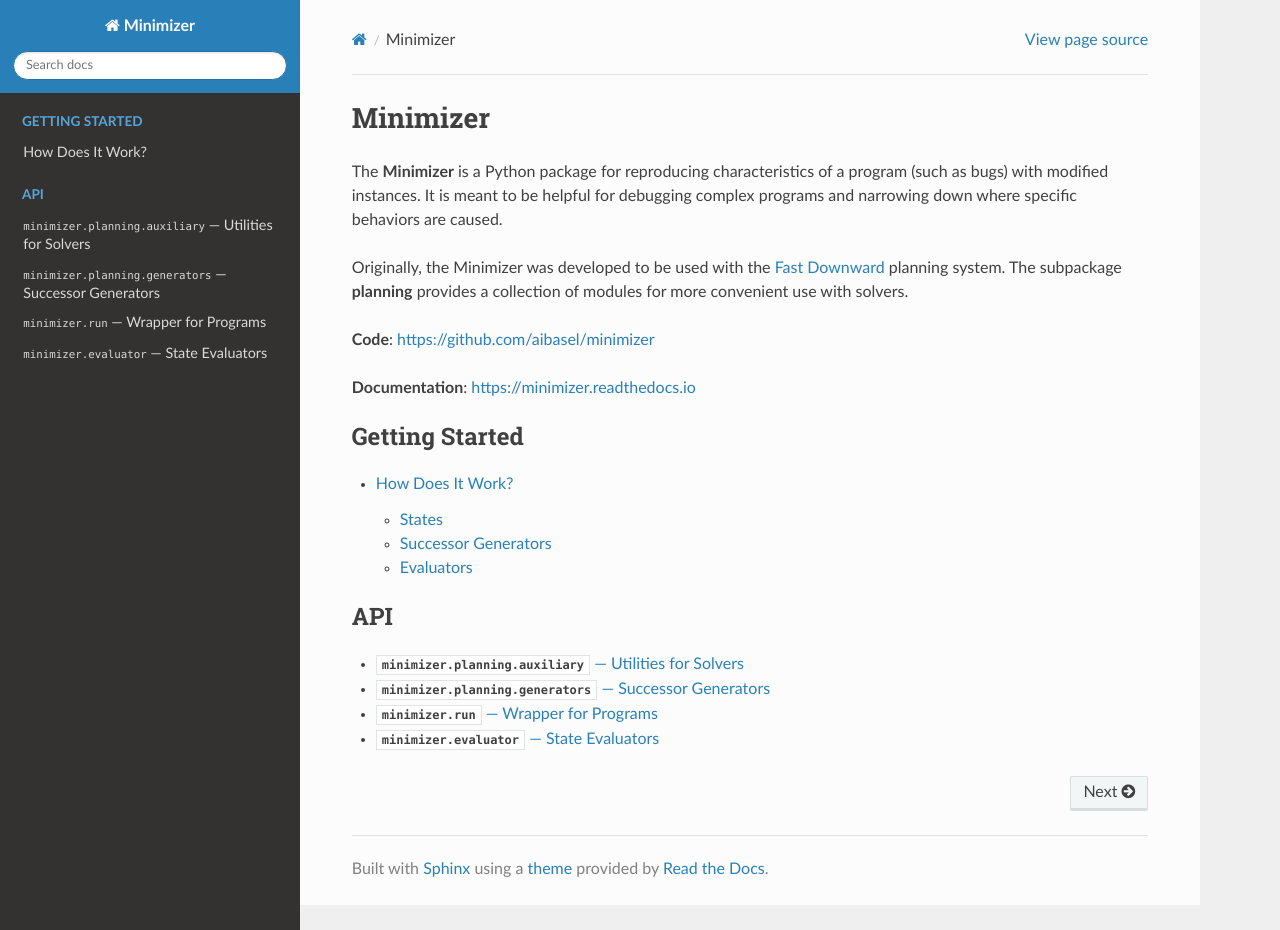
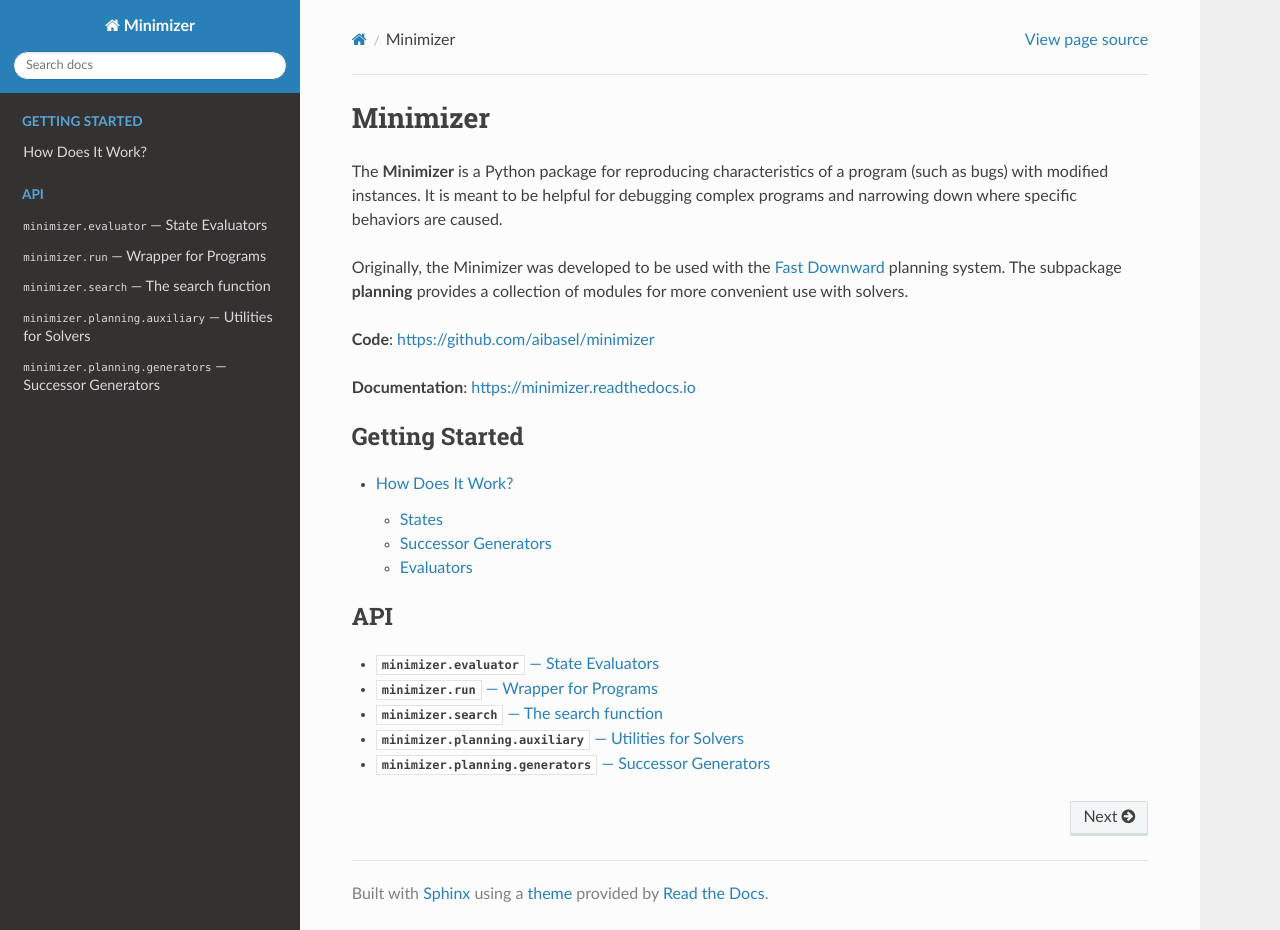
Before and after one commit to aibasel/machetli, a Sphinx documentation site: the page built from docs/index.rst, in a window 1280 px wide and 930 px high. Built offline with Sphinx 7.4.7 and the Read the Docs theme 2.0.0, drawn with Linux system fonts in a browser that asks for light colours.

Commit message:
[documentation] Improve wording and diagram, add search module to toctree.

```diff
--- a/docs/concepts.rst
+++ b/docs/concepts.rst
@@ -49,9 +49,10 @@ As mentioned above, a state is a Python dictionary. You can store in it anything
 Successor Generators
 --------------------
 A successor generator is a class defining how successors of a :ref:`state<state_concept>` are created.
-It should implement the :class:`SuccessorGenerator<minimizer.planning.generators.SuccessorGenerator>` interface with the :meth:`get_successors(state)<minimizer.planning.generators.SuccessorGenerator.get_successors>` method which is expected to return a `Python generator <https://docs.python.org/3/glossary.html#term-generator>`_ yielding successors of a state. Successor generators can be passed to a Minimizer search via their class name:
+It should implement the :class:`SuccessorGenerator<minimizer.planning.generators.SuccessorGenerator>` interface with the :meth:`get_successors(state)<minimizer.planning.generators.SuccessorGenerator.get_successors>` method. The minimizer expects :meth:`get_successors(state)<minimizer.planning.generators.SuccessorGenerator.get_successors>` to return a `Python generator <https://docs.python.org/3/glossary.html#term-generator>`_ that yields successors of a state. Successor generators can be passed to the Minimizer :ref:`search function<search_function>` via their class name:
 
 .. code-block:: python
+    :emphasize-lines: 2,12
     :name: succ_gen_exmpl
 
     from minimizer.search import first_choice_hill_climbing
--- a/docs/index.rst
+++ b/docs/index.rst
@@ -19,7 +19,8 @@
 .. toctree::
    :caption: API
 
+   minimizer.evaluate
+   minimizer.run
+   minimizer.search
    minimizer.planning.auxiliary
    minimizer.planning.generators
-   minimizer.run
-   minimizer.evaluate
--- /dev/null
+++ b/docs/minimizer.search.rst
@@ -0,0 +1,9 @@
+===============================================
+:mod:`minimizer.search` --- The search function
+===============================================
+
+.. _search_function:
+
+.. automodule:: minimizer.search
+    :members:
+    :undoc-members:
```
Also changed, not shown: docs/workflow.png.
